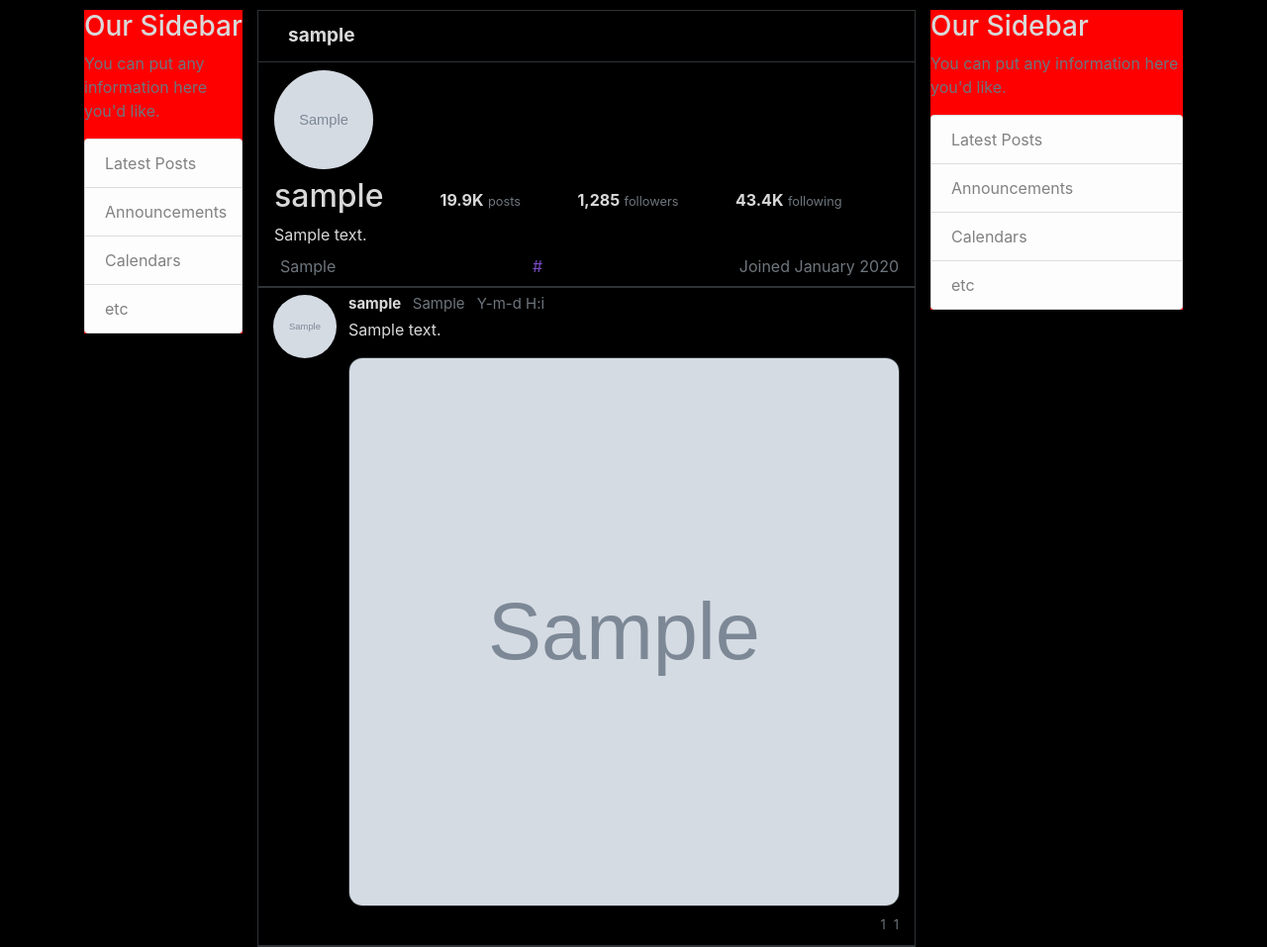
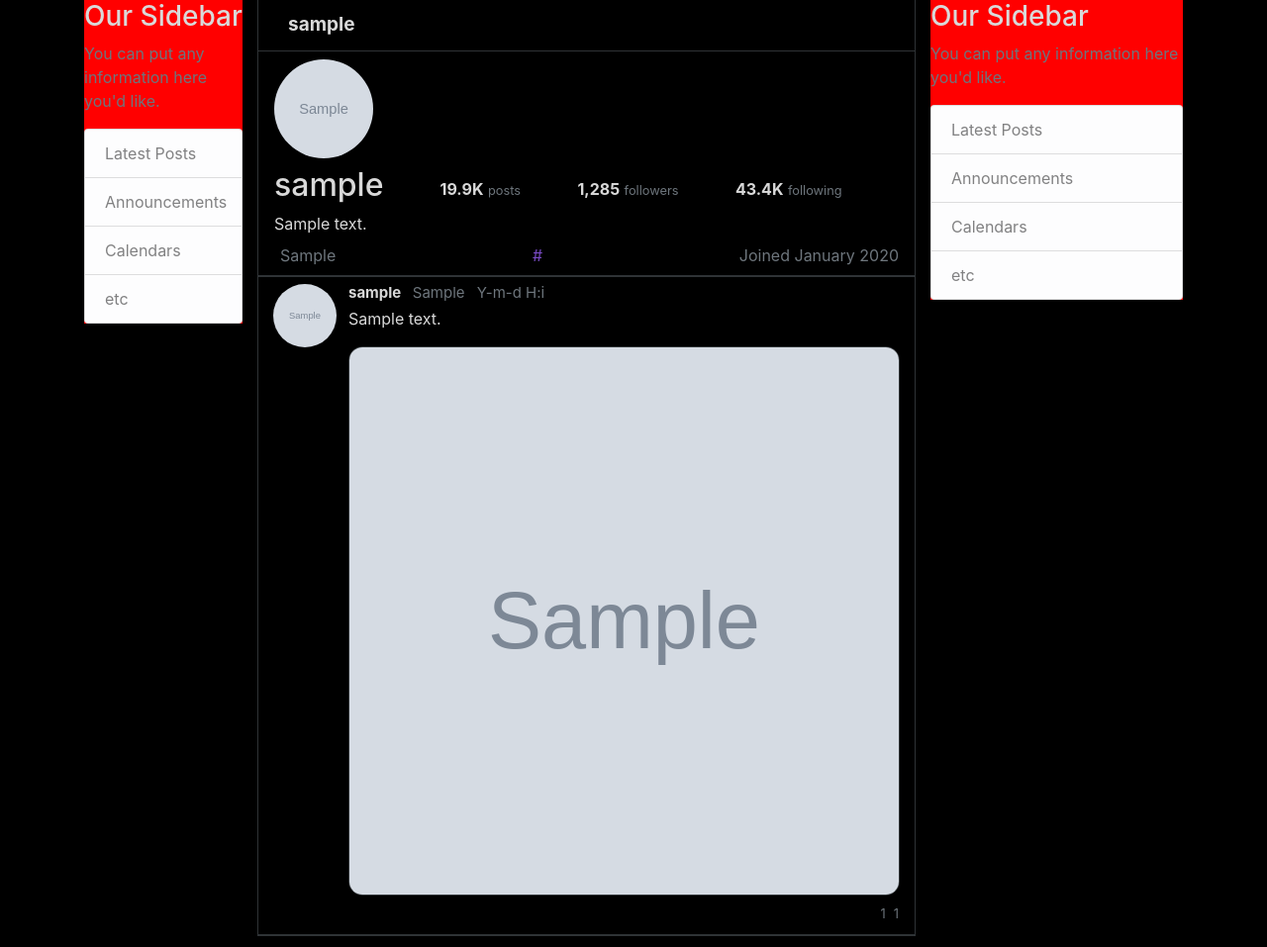
Before and after one commit to kkornel/social-app, a Django app: a page that uses users/templates/users/profile_test.html in a window 1280 px wide. Shown: the part 57-1014 px from the top of the page at 99% size. Run offline with Django 3.2, Linux system fonts and the light colour scheme; tables that the repository leaves empty hold one stand-in row (values such as "Sample post"); grey boxes marked "Sample" are stand-in pictures; some libraries are stand-ins or nearby versions.

Commit message:
Profile page

```diff
--- a/social/static/social/main.css
+++ b/social/static/social/main.css
@@ -65,7 +65,7 @@ body {
 .my-container {
   /* background: #000000; */
   /* background: #46f700; */
-  padding-top: 10px;
+  /* padding-top: 10px; */
 }
 
 .bg-onhover {
@@ -137,6 +137,39 @@ body {
   border-top-style: solid;
   border-top-width: 0px;
   /* background-color: #435563; */
+}
+
+.nav-back {
+    padding-top: 5px;
+    padding-bottom: 10px;
+    padding-left: 15px;
+
+    border-bottom-color: #2f3336;
+    border-bottom-style: solid;
+    border-bottom-width: 1px;
+}
+
+
+.nav-back-span-icon {
+    font-size: 24px;
+}
+
+a.nav-back-span-a {
+    /* color: #6837b6; */
+    color: #48277c;
+    /* color: #794bc4; */
+
+}
+
+a.nav-back-span-a:hover {
+    color: #794bc4;
+    text-decoration: none;
+}
+
+.nav-back-span-text {
+    font-size: 19px;
+    font-weight: bold;
+    margin-left: 15px;
 }
 
 .my-sidebar {
--- a/social/static/social/profile.css
+++ b/social/static/social/profile.css
@@ -27,7 +27,6 @@
     right: 0;
     top: 0;
 }
-
 
 .content-between{
     display:flex;
@@ -65,55 +64,3 @@
     border-right-style: solid;
     border-right-width: 1px;
 }
-
-/* TODO  remove */
-.tests{
-    /* border-radius: 14px; */
-    margin-top: 8px;
-    /* border-color: #2f3336; */
-    /* border-width: 1px; */
-    /* border-style: solid; */
-}
-
-.nav-back-from-post {
-    padding-top: 5px;
-    padding-bottom: 10px;
-    padding-left: 15px;
-    border-bottom-color: #2f3336;
-    border-bottom-style: solid;
-    border-bottom-width: 1px;
-
-    /* border-left-color: #2f3336;
-    border-left-style: solid;
-    border-left-width: 1px;
-
-    border-right-color: #2f3336;
-    border-right-style: solid;
-    border-right-width: 1px; */
-
-    border-top-color: #2f3336;
-    border-top-style: solid;
-    border-top-width: 1px;
-}
-
-.nav-back-span-icon {
-    font-size: 24px;
-}
-
-a.nav-back-span-a {
-    /* color: #6837b6; */
-    color: #48277c;
-    /* color: #794bc4; */
-
-}
-
-a.nav-back-span-a:hover {
-    color: #794bc4;
-    text-decoration: none;
-}
-
-.nav-back-span-text {
-    font-size: 19px;
-    font-weight: bold;
-    margin-left: 15px;
-}
--- a/social/templates/social/post_detail.html
+++ b/social/templates/social/post_detail.html
@@ -48,7 +48,7 @@
 
 <div class="col-md-7 my-main-column pr-0 pl-0">
     <!-- ANCHOR Borders  -->
-    <div class="nav-back-from-post">
+    <div class="nav-back">
         <span class="nav-back-span-icon">
             <!-- <a href="javascript:history.back()" class="nav-back-span-a"> -->
             <a href="{{ request.META.HTTP_REFERER }}" class="nav-back-span-a">
@@ -59,8 +59,8 @@
             Post
         </span>
     </div>
-    <div class="my-post brd-post">
-        <!-- <div class="my-post"> -->
+    <!-- <div class="my-post brd-post"> -->
+    <div class="my-post">
         <article class="media">
             <span class="author-img-sm-span">
                 <a href=" {% url 'user-profile' post.author.user.username %}">
--- a/users/templates/users/profile_test.html
+++ b/users/templates/users/profile_test.html
@@ -19,8 +19,6 @@
         $(".change-email").modalForm({
             formURL: "{% url 'change-email' user.pk %}"
         });
-
-
     });
 
     $(function () {
@@ -49,7 +47,7 @@
 </div>
 
 <div class="col-sm-7 main-colum pt-0 pl-0 pr-0">
-    <div class="nav-back-from-post">
+    <div class="nav-back">
         <span class="nav-back-span-icon">
             <!-- <a href="javascript:history.back()" class="nav-back-span-a"> -->
             <a href="{{ request.META.HTTP_REFERER }}" class="nav-back-span-a">
@@ -93,7 +91,7 @@
                 <div class="col-10 content-center">
                     <div class="mr-0 ml-0 row content-evenly" style="width: 100%;">
                         <div>
-                            <a href="#" class="no-decoration">
+                            <a href="#posts" class="no-decoration">
                                 <span class="main-text-bold">19.9K</span>
                                 <span class="secondary-text"><small> posts</small></span>
                             </a>
@@ -145,6 +143,7 @@
     </div>
 
     <div class="my-horizontal-bar"></div>
+    <div id="posts"></div>
     {% for post in posts %}
     <!-- <div onclick="location.href='/post/{{ post.id }}/';" style="cursor: pointer; "
             onmouseover="this.getElementsByClassName('my-post')[0].style.backgroundColor = '#15181c';"
```
Also changed, not shown: social/static/social/post-detail.css (+0 -40 lines).
